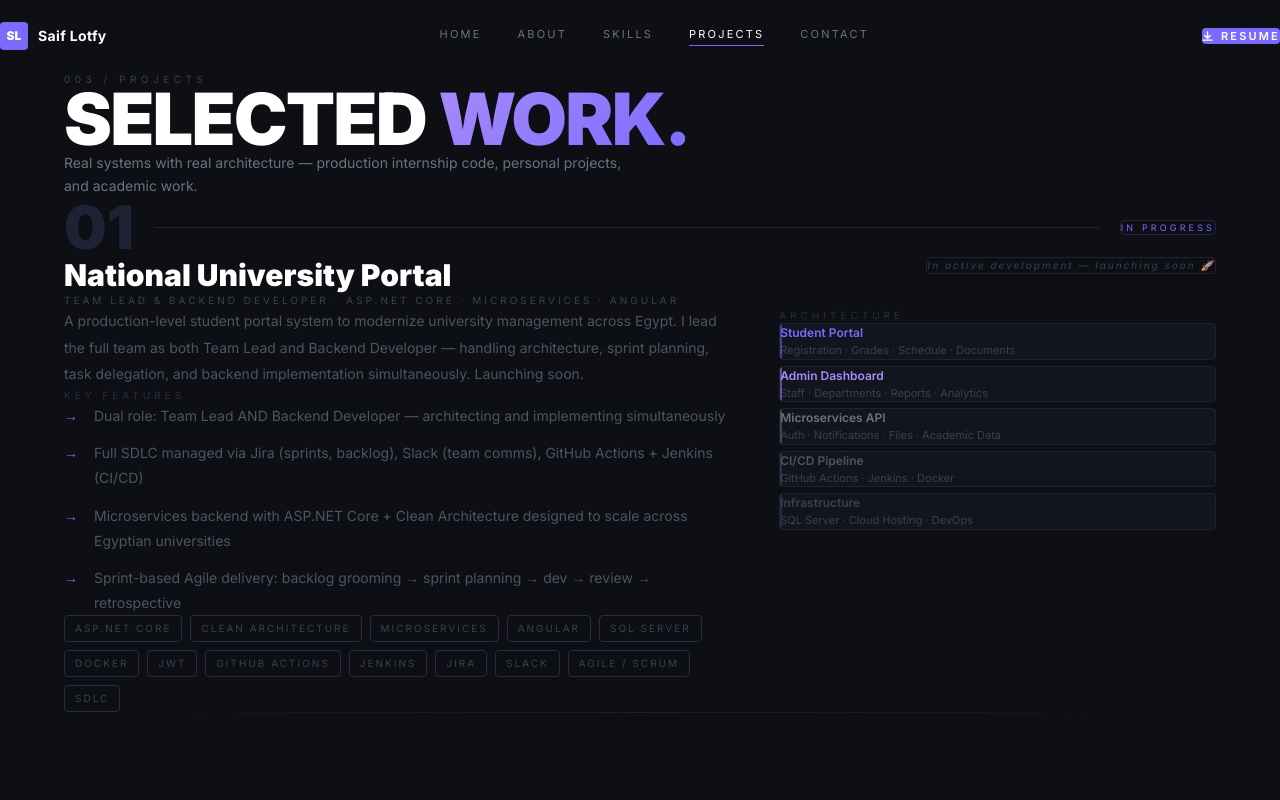
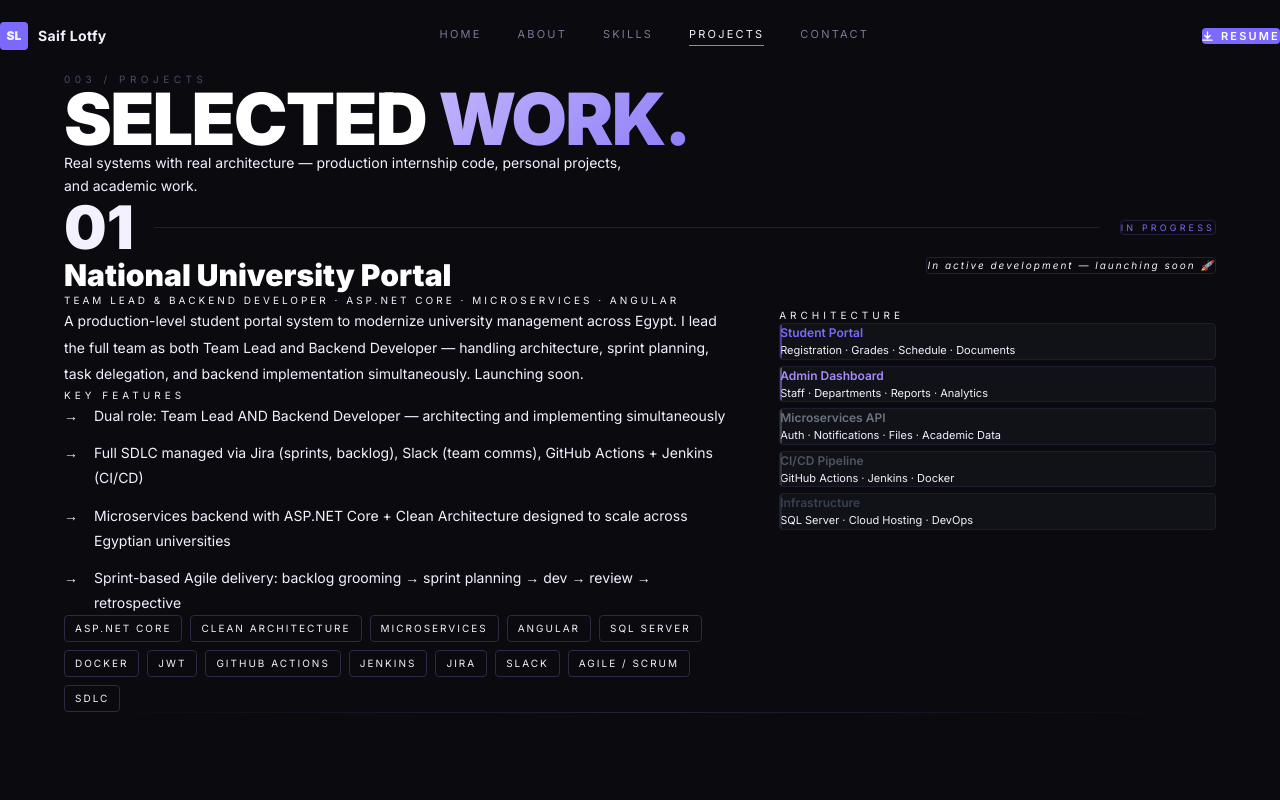
Before and after one commit to sefffo/saif-portfolio, a React (Vite) app: page /projects in a window 1280 px wide. Shown: the top 800 px of the page. Built offline with nearby package versions, Linux system fonts and the light colour scheme.

Commit message:
design: Midnight Violet palette — deeper blacks, bright readable text, refined purples

```diff
--- a/src/index.css
+++ b/src/index.css
@@ -3,17 +3,28 @@
 *, *::before, *::after { box-sizing: border-box; margin: 0; padding: 0; }
 
 :root {
-  --bg:        #0d0f14;
-  --surface:   #12151d;
-  --surface2:  #161a24;
-  --fg:        #e8eaf0;
-  --muted:     #6b7280;
-  --dim:       #374151;
-  --accent:    #7c6aff;
-  --accent2:   #a78bfa;
-  --glow:      #7c6aff44;
-  --border:    #1e2235;
-  --border2:   #272d42;
+  /* ── Midnight Violet palette ───────────────────────────────────────────────
+     bg/surface: deeper blue-black (not flat grey)
+     fg:         bright #f4f1ff — warm white with the slightest violet tint,
+                 much higher contrast than the old #e8eaf0
+     body text:  #c9c4e0 — readable lavender-white for paragraphs
+     muted:      #7c7899 — visible, not invisible
+     dim:        #4e4a6a — used for labels / section numbers
+     accent:     #8b7cf8 — slightly softer violet (less neon)
+     accent2:    #c4b5fd — light lavender for highlights
+  ─────────────────────────────────────────────────────────────────────────── */
+  --bg:         #0a0a0f;
+  --surface:    #111118;
+  --surface2:   #17172200;
+  --fg:         #f4f1ff;
+  --body:       #c9c4e0;
+  --muted:      #7c7899;
+  --dim:        #4e4a6a;
+  --accent:     #8b7cf8;
+  --accent2:    #c4b5fd;
+  --glow:       #8b7cf844;
+  --border:     #1e1c30;
+  --border2:    #2c2a45;
   --nav-height: 72px;
 }
 
@@ -24,6 +35,11 @@ body {
   color: var(--fg);
   font-family: 'Inter', system-ui, sans-serif;
   overflow-x: hidden;
+}
+
+/* Paragraphs and body copy use --body so they're readable but not blinding */
+p, li, span:not(.grad-text):not(.section-label) {
+  color: inherit;
 }
 
 .font-display { font-family: 'Syne', sans-serif; }
@@ -54,7 +70,7 @@ body {
 }
 .nav-link:hover        { color: var(--fg); }
 .nav-link:hover::after { width: 100%; }
-.nav-link.active       { color: #fff; }
+.nav-link.active       { color: var(--fg); }
 .nav-link.active::after{ width: 100%; }
 
 /* Page top padding to clear fixed nav */
@@ -110,13 +126,13 @@ body {
 
 /* Gradient text */
 .grad-text {
-  background: linear-gradient(135deg, #a78bfa, #7c6aff);
+  background: linear-gradient(135deg, #c4b5fd, #8b7cf8);
   -webkit-background-clip: text;
   -webkit-text-fill-color: transparent;
   background-clip: text;
 }
 
-/* Skill pill — no GSAP initial hidden state, all visible by default */
+/* Skill pill */
 .skill-pill {
   display: inline-flex;
   align-items: center;
@@ -154,12 +170,12 @@ body {
   letter-spacing: 0.2em;
   text-transform: uppercase;
   border: 1px solid var(--border2);
-  color: var(--dim);
+  color: var(--muted);
   padding: 5px 10px;
   border-radius: 4px;
   transition: border-color 0.2s, color 0.2s;
 }
-.tag:hover { border-color: var(--accent); color: var(--accent); }
+.tag:hover { border-color: var(--accent); color: var(--accent2); }
 
 /* Marquee */
 .marquee-track {
@@ -184,7 +200,7 @@ body {
 .glow-line {
   height: 1px;
   background: linear-gradient(90deg, transparent, var(--accent), transparent);
-  opacity: 0.15;
+  opacity: 0.2;
 }
 
 /* Proficiency bar */
@@ -192,8 +208,8 @@ body {
   position: absolute;
   left: 0; top: 0; bottom: 0;
   border-radius: 9999px;
-  background: linear-gradient(90deg, #7c6aff, #a78bfa);
-  box-shadow: 0 0 8px #7c6aff55;
+  background: linear-gradient(90deg, #8b7cf8, #c4b5fd);
+  box-shadow: 0 0 8px #8b7cf855;
 }
 
 /* Hero floating chip */
```
